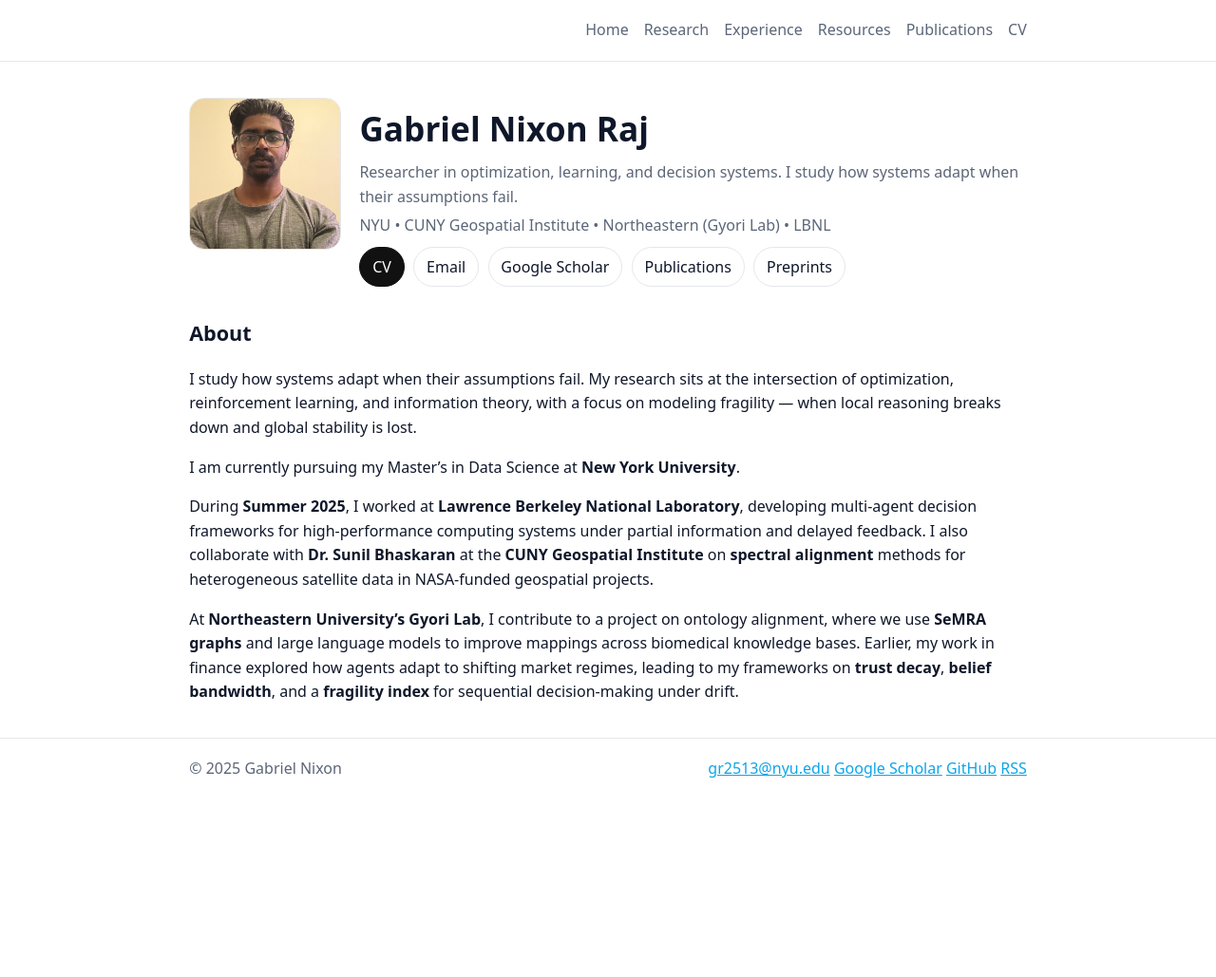
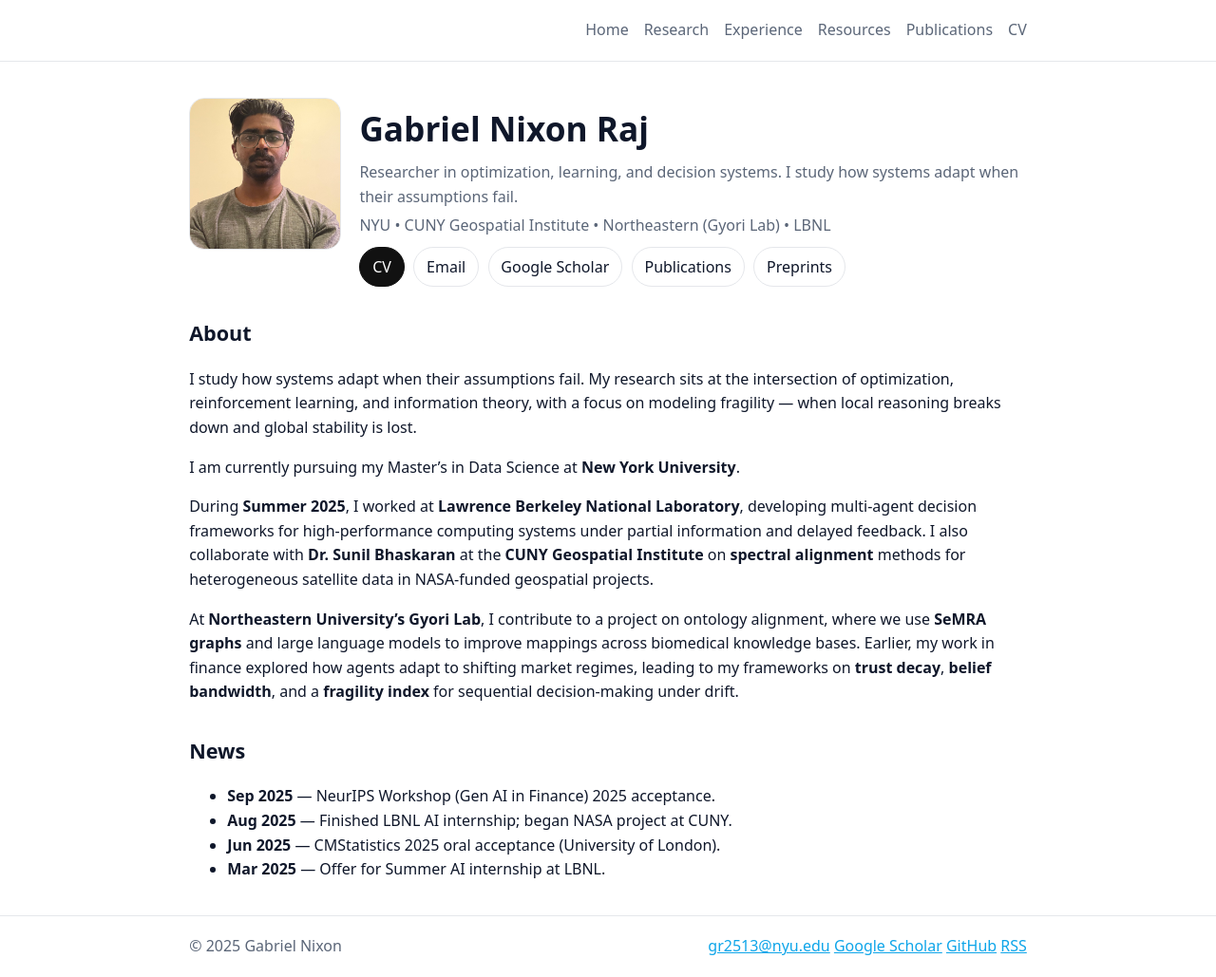
Before and after one commit to GabrielNixon/gabrielnixon.github.io, a Jekyll site: the page built from index.md, in a window 1280 px wide and 1029 px high. Shown: the whole window at 95% size. Built offline with Jekyll 4.4.1, drawn with Linux system fonts in a browser that asks for light colours.

Commit message:
Update index.md

```diff
--- a/index.md
+++ b/index.md
@@ -31,3 +31,9 @@
 During **Summer 2025**, I worked at **Lawrence Berkeley National Laboratory**, developing multi-agent decision frameworks for high-performance computing systems under partial information and delayed feedback. I also collaborate with **Dr. Sunil Bhaskaran** at the **CUNY Geospatial Institute** on **spectral alignment** methods for heterogeneous satellite data in NASA-funded geospatial projects.
 
 At **Northeastern University’s Gyori Lab**, I contribute to a project on ontology alignment, where we use **SeMRA graphs** and large language models to improve mappings across biomedical knowledge bases. Earlier, my work in finance explored how agents adapt to shifting market regimes, leading to my frameworks on **trust decay**, **belief bandwidth**, and a **fragility index** for sequential decision-making under drift.
+
+## News
+- **Sep 2025** — NeurIPS Workshop (Gen AI in Finance) 2025 acceptance.
+- **Aug 2025** — Finished LBNL AI internship; began NASA project at CUNY.
+- **Jun 2025** — CMStatistics 2025 oral acceptance (University of London).
+- **Mar 2025** — Offer for Summer AI internship at LBNL.
```
